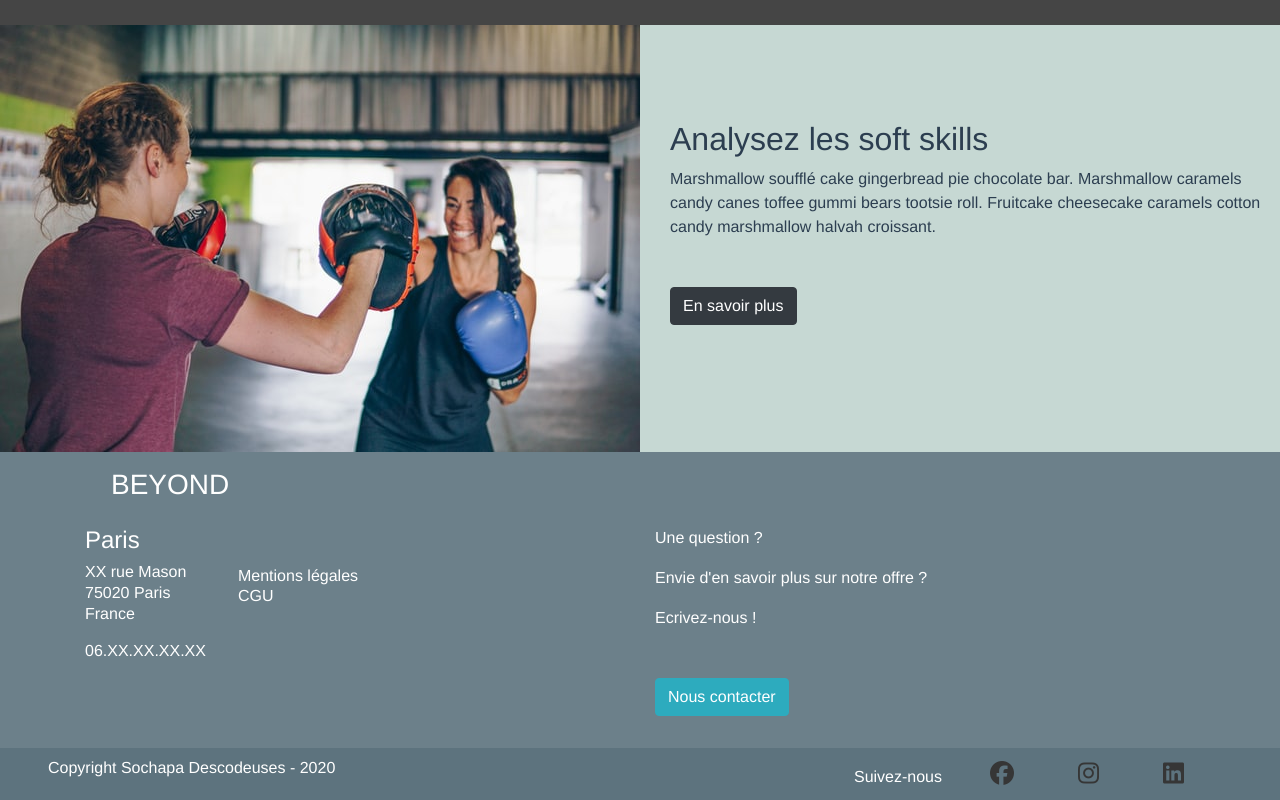
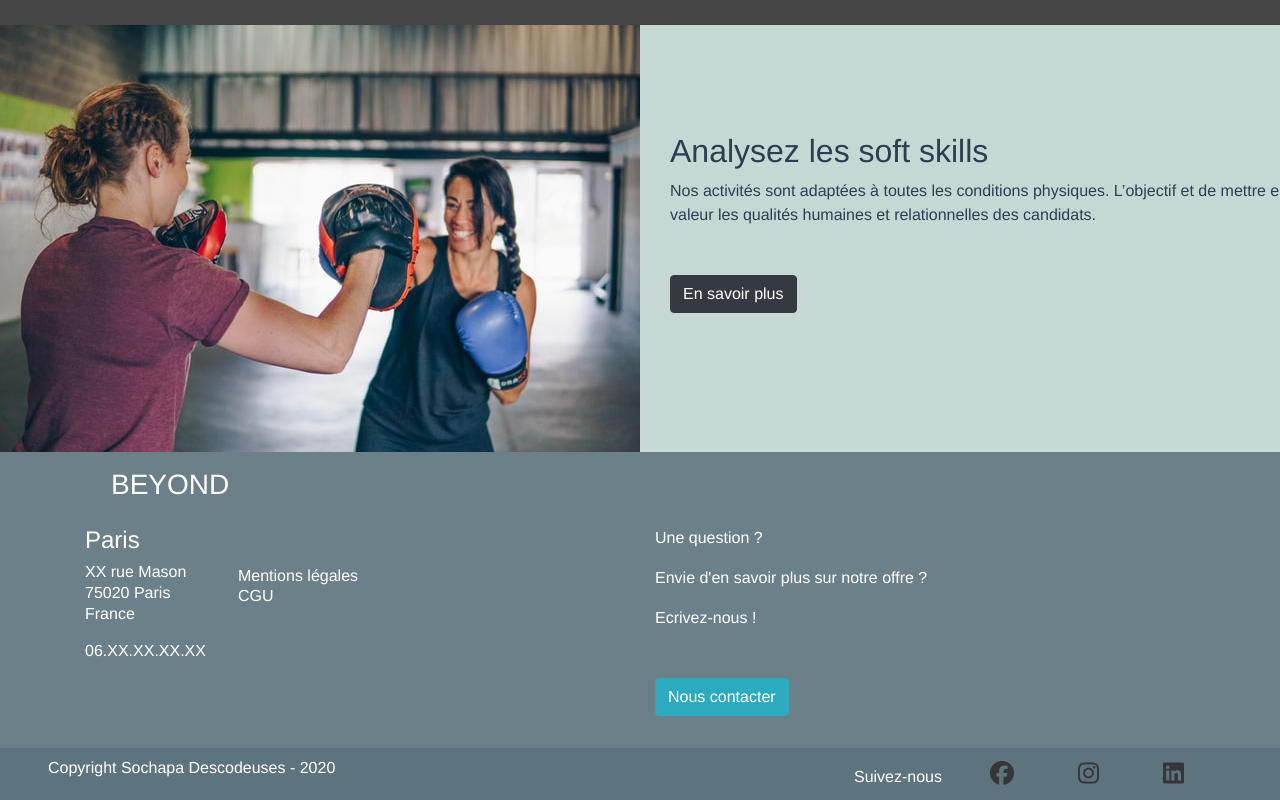
Before and after one commit to chmullerweb/beyond, a Vue app in the folder beyond_rh/: page /landing in a window 1280 px wide. Shown: the part 1076-1876 px from the top of the page. Built offline with nearby package versions, Linux system fonts and the light colour scheme; what @braid/vue-formulate would draw is missing.

Commit message:
texte page landing (card concept vue)

```diff
--- a/beyond_rh/src/components/CardConcept.vue
+++ b/beyond_rh/src/components/CardConcept.vue
@@ -6,7 +6,7 @@
             </div>
             <div class="col cardConceptText">
             <h2 class="claimConcept"><slot name="claimConcept">Analysez les soft skills</slot></h2>
-            <p class="container"><slot name="claimConceptText">Marshmallow soufflé cake gingerbread pie chocolate bar. Marshmallow caramels candy canes toffee gummi bears tootsie roll. Fruitcake cheesecake caramels cotton candy marshmallow halvah croissant.</slot></p>
+            <p class="container"><slot name="claimConceptText">Nos activités sont adaptées à toutes les conditions physiques. L’objectif et de mettre e valeur les qualités humaines et relationnelles des candidats.</slot></p>
 
             <router-link to="/concept">
               <Bouton btnDark btn>En savoir plus </Bouton>
```
